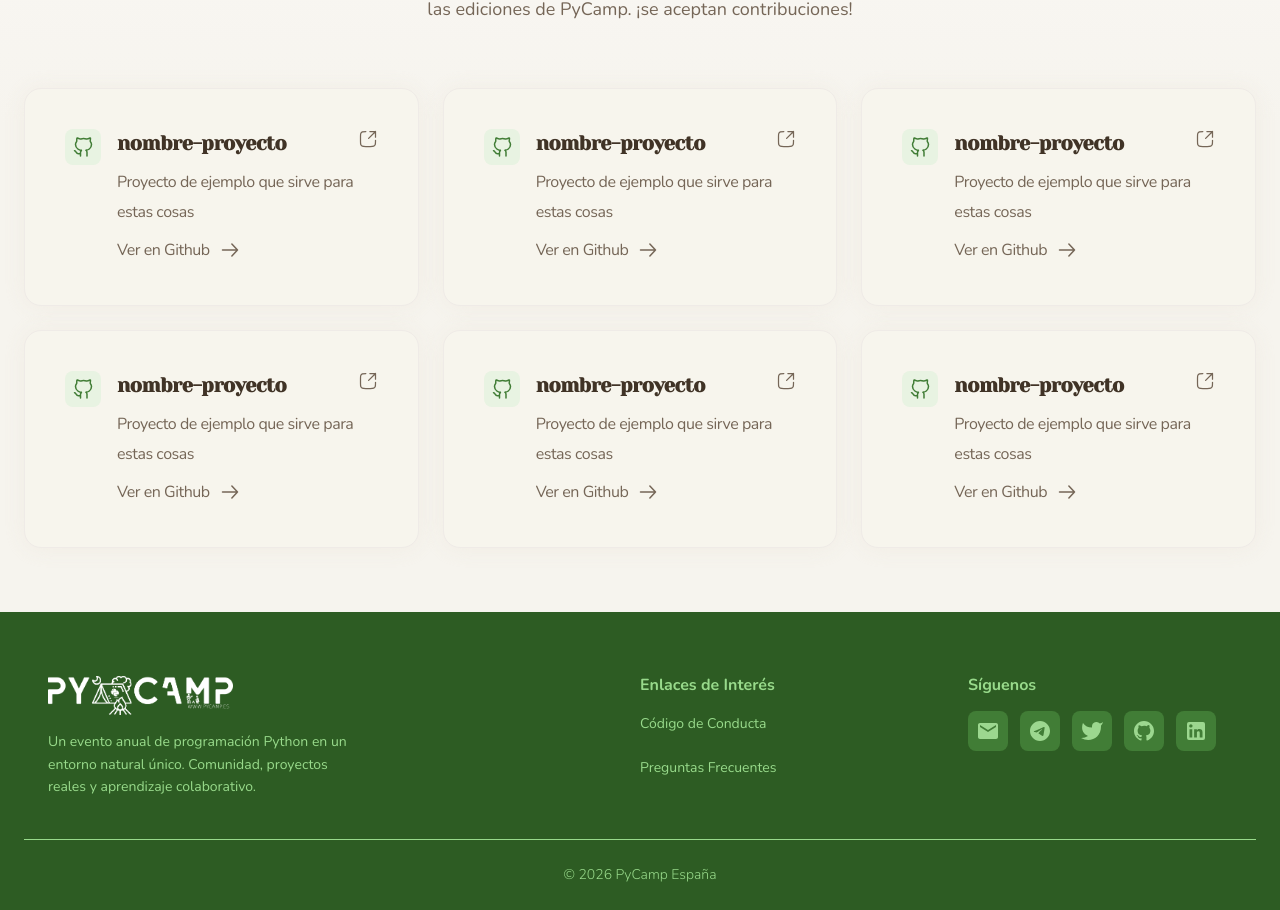
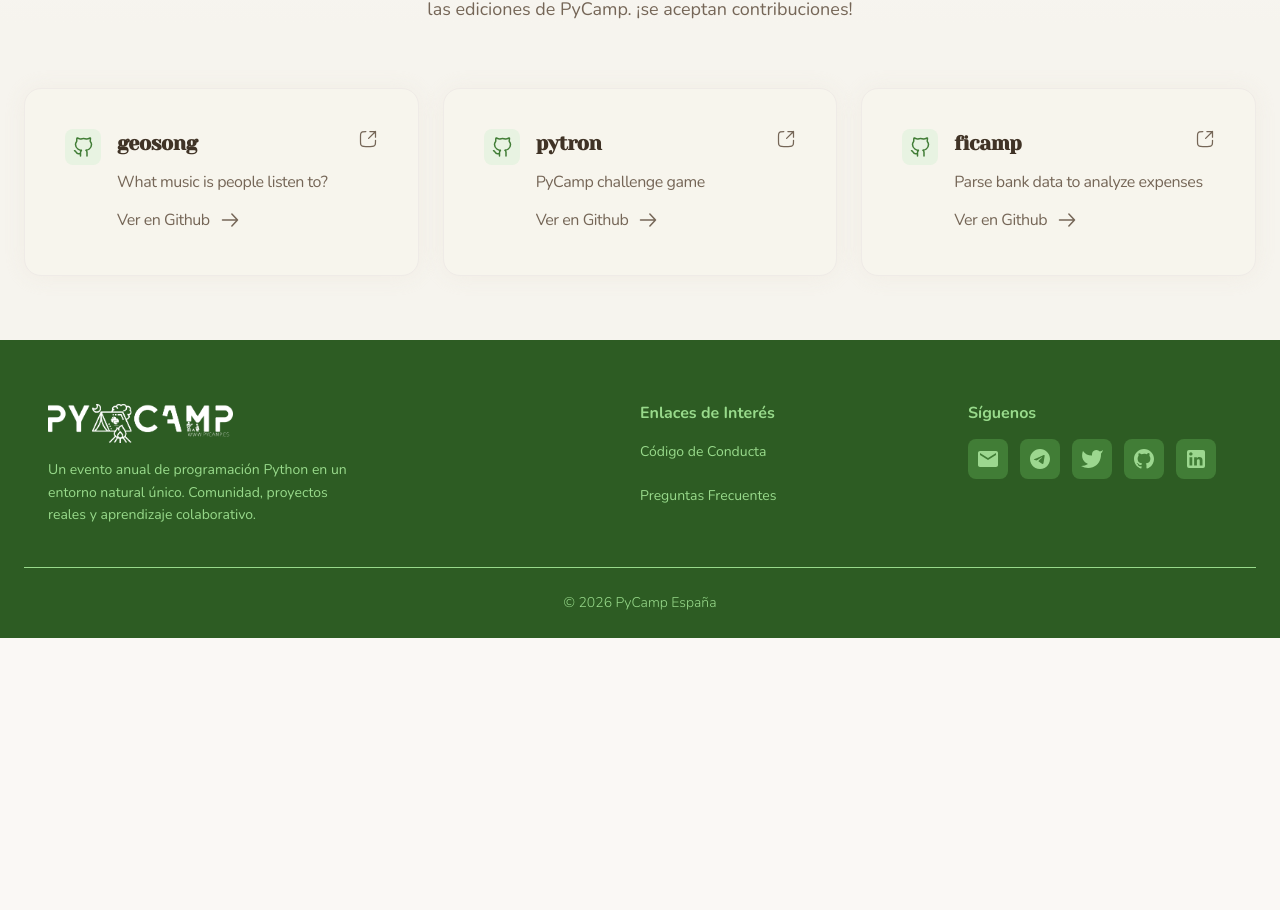
Before and after one commit to PyCampES/pycampes, a React (Vite) app: page /#/previous-editions in a window 1280 px wide. Shown: the part 1059-1969 px from the top of the page. After the commit the page ends 1697 px from the top, so only its background shows below. Built offline with nearby package versions, Linux system fonts and the light colour scheme.

Commit message:
Add projects from previous editions as example

```diff
--- a/src/pages/PreviousEditions/PreviousEditions.jsx
+++ b/src/pages/PreviousEditions/PreviousEditions.jsx
@@ -41,40 +41,22 @@ function PreviousEditions() {
 
   const projects = [
     {
-      name: "nombre-proyecto",
-      title: "Título del proyecto",
-      description: "Proyecto de ejemplo que sirve para estas cosas",
-      github: "https://github.com/EJEMPLO",
+      name: "geosong",
+      title: "geosong",
+      description: "What music is people listen to?",
+      github: "https://github.com/PyCampES/geosong",
     },
     {
-      name: "nombre-proyecto",
-      title: "Título del proyecto",
-      description: "Proyecto de ejemplo que sirve para estas cosas",
-      github: "https://github.com/EJEMPLO",
+      name: "pytron",
+      title: "pytron",
+      description: "PyCamp challenge game",
+      github: "https://github.com/PyCampES/pytron",
     },
     {
-      name: "nombre-proyecto",
-      title: "Título del proyecto",
-      description: "Proyecto de ejemplo que sirve para estas cosas",
-      github: "https://github.com/EJEMPLO",
-    },
-    {
-      name: "nombre-proyecto",
-      title: "Título del proyecto",
-      description: "Proyecto de ejemplo que sirve para estas cosas",
-      github: "https://github.com/EJEMPLO",
-    },
-    {
-      name: "nombre-proyecto",
-      title: "Título del proyecto",
-      description: "Proyecto de ejemplo que sirve para estas cosas",
-      github: "https://github.com/EJEMPLO",
-    },
-    {
-      name: "nombre-proyecto",
-      title: "Título del proyecto",
-      description: "Proyecto de ejemplo que sirve para estas cosas",
-      github: "https://github.com/EJEMPLO",
+      name: "ficamp",
+      title: "ficamp",
+      description: "Parse bank data to analyze expenses",
+      github: "https://github.com/PyCampEs/ficamp",
     },
   ];
 
```
